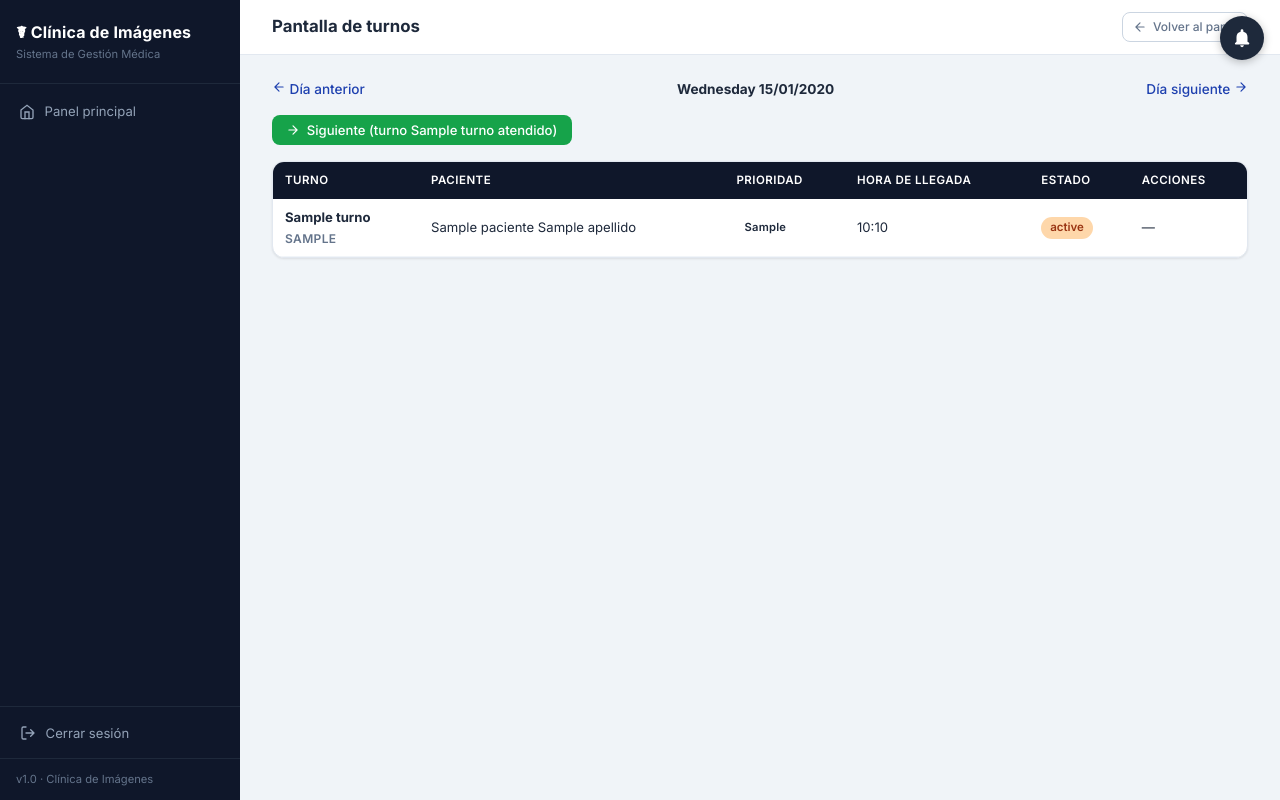
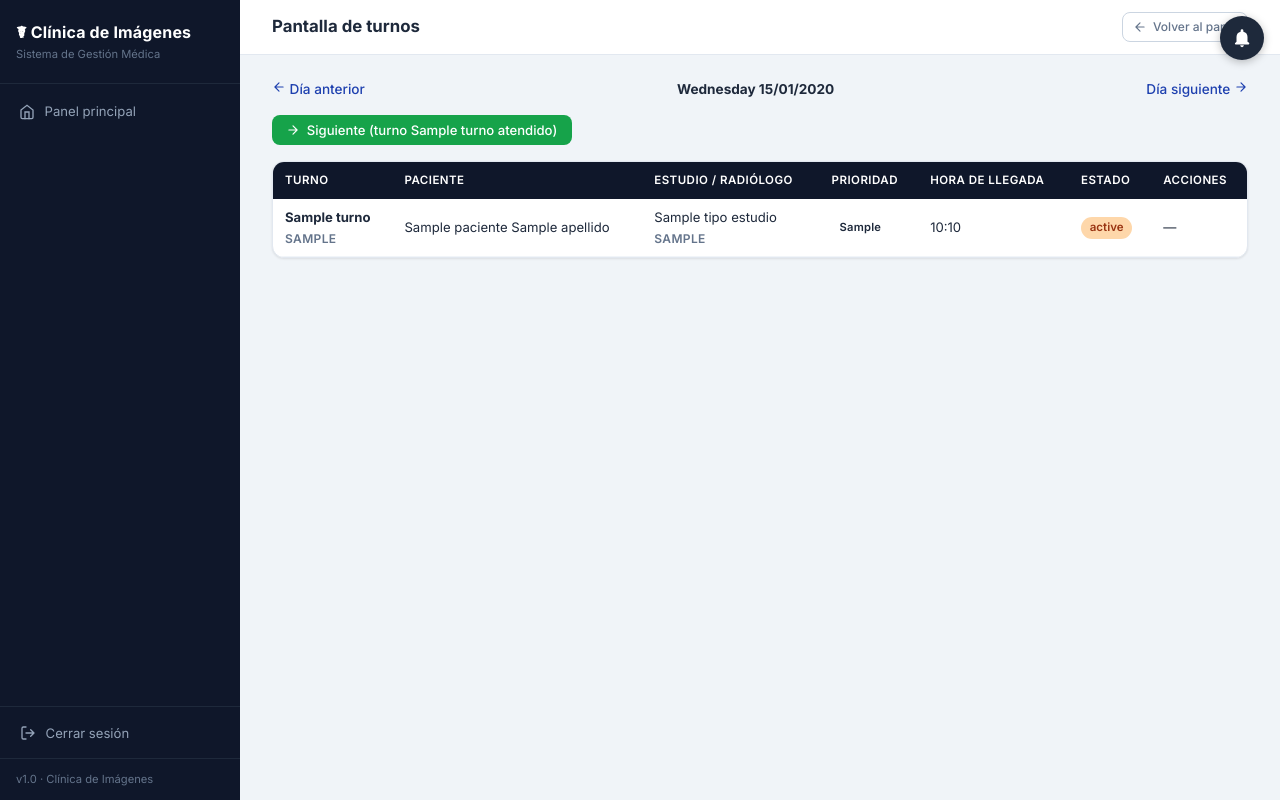
Before and after one commit to Marilin8/ProyectoSeminarioIII, a Django app: template pacientes/templates/pacientes/pantalla_turnos.html in a window 1280 px wide. Run offline with Django 5.2, Linux system fonts and the light colour scheme; the template is opened without the code that fills it: most values are stand-ins (such as "Sample title", 1, 10 or a date in 2020).

Commit message:
Muestra el estudio y el radiologo asignado en la Pantalla de turnos
Nueva columna "Estudio / Radiologo" con el tipo de estudio de la cita
del turno y el radiologo asignado (o aviso si no hay). Los turnos de
Emergencia IGSS sin cita muestran que se define al procesar.

Co-Authored-By: Claude Sonnet 5 <noreply@anthropic.com>

```diff
--- a/pacientes/templates/pacientes/pantalla_turnos.html
+++ b/pacientes/templates/pacientes/pantalla_turnos.html
@@ -81,6 +81,7 @@
                         <tr>
                             <th>Turno</th>
                             <th>Paciente</th>
+                            <th>Estudio / Radiólogo</th>
                             <th>Prioridad</th>
                             <th>Hora de llegada</th>
                             {% if not es_hoy %}<th>Estado</th>{% endif %}
@@ -95,6 +96,20 @@
                                     <span class="turno-origen">{{ ticket.get_servicio_display }}</span>
                                 </td>
                                 <td>{{ ticket.paciente.nombre }} {{ ticket.paciente.apellido }}</td>
+                                <td>
+                                    {% if ticket.cita %}
+                                        {{ ticket.cita.tipo_estudio.nombre }}
+                                        <span class="turno-origen">
+                                            {% if ticket.cita.radiologo %}
+                                                {{ ticket.cita.radiologo.get_full_name|default:ticket.cita.radiologo.username }}
+                                            {% else %}
+                                                Sin radiólogo asignado
+                                            {% endif %}
+                                        </span>
+                                    {% else %}
+                                        <span class="text-muted">Sin cita (se define al procesar)</span>
+                                    {% endif %}
+                                </td>
                                 <td><span class="badge prioridad-{{ ticket.prioridad }}">{{ ticket.get_prioridad_display }}</span></td>
                                 <td>{{ ticket.creado_en|time:'H:i' }}</td>
                                 {% if not es_hoy %}
--- a/pacientes/views.py
+++ b/pacientes/views.py
@@ -1740,7 +1740,9 @@ def pantalla_turnos(request):
     fecha = parse_date(request.GET.get('fecha', '')) or hoy
     es_hoy = fecha == hoy
 
-    tickets_del_dia = Ticket.del_dia(fecha).select_related('paciente')
+    tickets_del_dia = Ticket.del_dia(fecha).select_related(
+        'paciente', 'cita__radiologo', 'cita__tipo_estudio',
+    )
     if es_hoy:
         cola = tickets_del_dia.filter(estado=Ticket.ESTADO_EN_ESPERA).order_by('-prioridad', 'orden')
     else:
```
